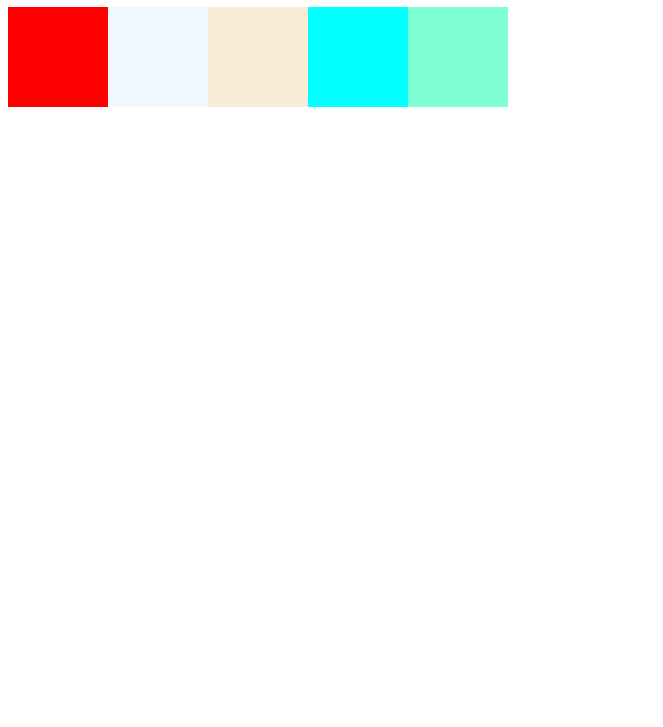
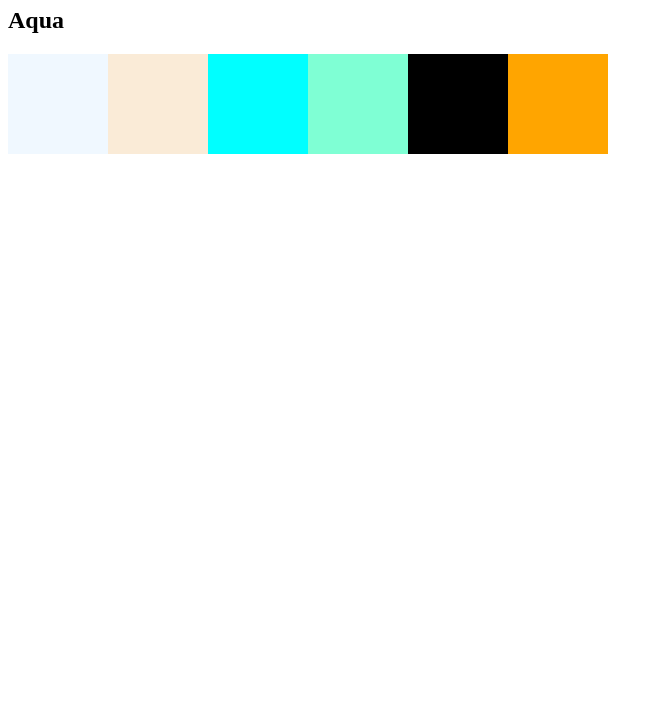
Before and after one commit to LoPan455/phi-color-block-walkthrough, a plain HTML site: page index.html in a window 1280 px wide. Shown: the part 73-800 px from the top of the page, without its empty margins (0-663 px from the left). Drawn offline with Linux system fonts and the light colour scheme.

Commit message:
Random color getting picked and written to the DOM

```diff
--- a/client.js
+++ b/client.js
@@ -1,10 +1,10 @@
 $(document).ready(function(){
   console.log('jQuery is ready to go!'); //log to say we're ready
-  var colorArray = ['AliceBlue','AntiqueWhite','Aqua','Aquamarine']; //create a sample array of colors to populate
-  var newColorBlock = $('<div>');  //Now I want to put something on the DOM, start by adding a div
-  newColorBlock.css('background-color','red'); //hardcode the color for now.  using <variable>.css was not understood.This is one of the first places I got tripped up
-  newColorBlock.addClass('colorBlock'); //Add a class to the empty div - it gives height and width
-  $('#colorBlockContainer').append(newColorBlock); //Add the div to the DOM
+  var colorArray = ['AliceBlue','AntiqueWhite','Aqua','Aquamarine','Black','Orange']; //create a sample array of colors to populate
+  // var newColorBlock = $('<div>');  //Now I want to put something on the DOM, start by adding a div
+  // newColorBlock.css('background-color','red'); //hardcode the color for now.  using <variable>.css was not understood.This is one of the first places I got tripped up
+  // newColorBlock.addClass('colorBlock'); //Add a class to the empty div - it gives height and width
+  // $('#colorBlockContainer').append(newColorBlock); //Add the div to the DOM
 
   //adding a new blocks..you could copy/pasta lines 4-7 all day long, but doesn't
   //a loop sound like a better idea?
@@ -16,7 +16,16 @@ $(document).ready(function(){
     $('#colorBlockContainer').append(newColorBlock); //Add the div to the DOM
   }
 
+  // select a random color and add it to the DOM
+  var randomNumberSelected = randomNumber(0, colorArray.length - 1); //the length is one greater than the last item's index
+  var randomColor = colorArray[randomNumberSelected]; //then grab the color at the random index number
+  $('#userColorPrompt').text(randomColor);
+
+});
 
 
+//functions
 
-});
+function randomNumber(min, max){
+  return Math.floor(Math.random() * (1 + max - min) + min);
+}
--- a/index.html
+++ b/index.html
@@ -9,6 +9,7 @@
 </head>
 <body>
   <h1>Color Block Picker Walkthrough</h1>
+  <h2 id="userColorPrompt"></h2>
   <div id="colorBlockContainer">
 
   </div>
```
